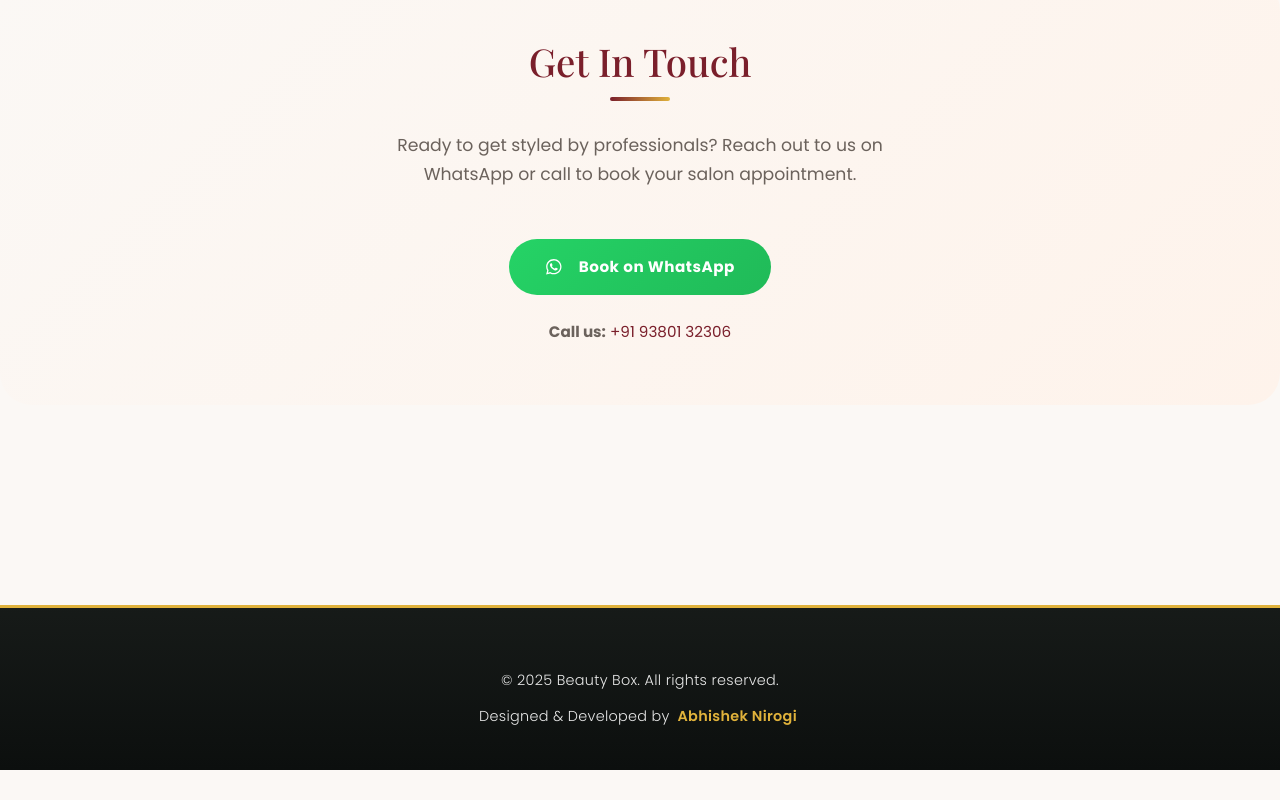
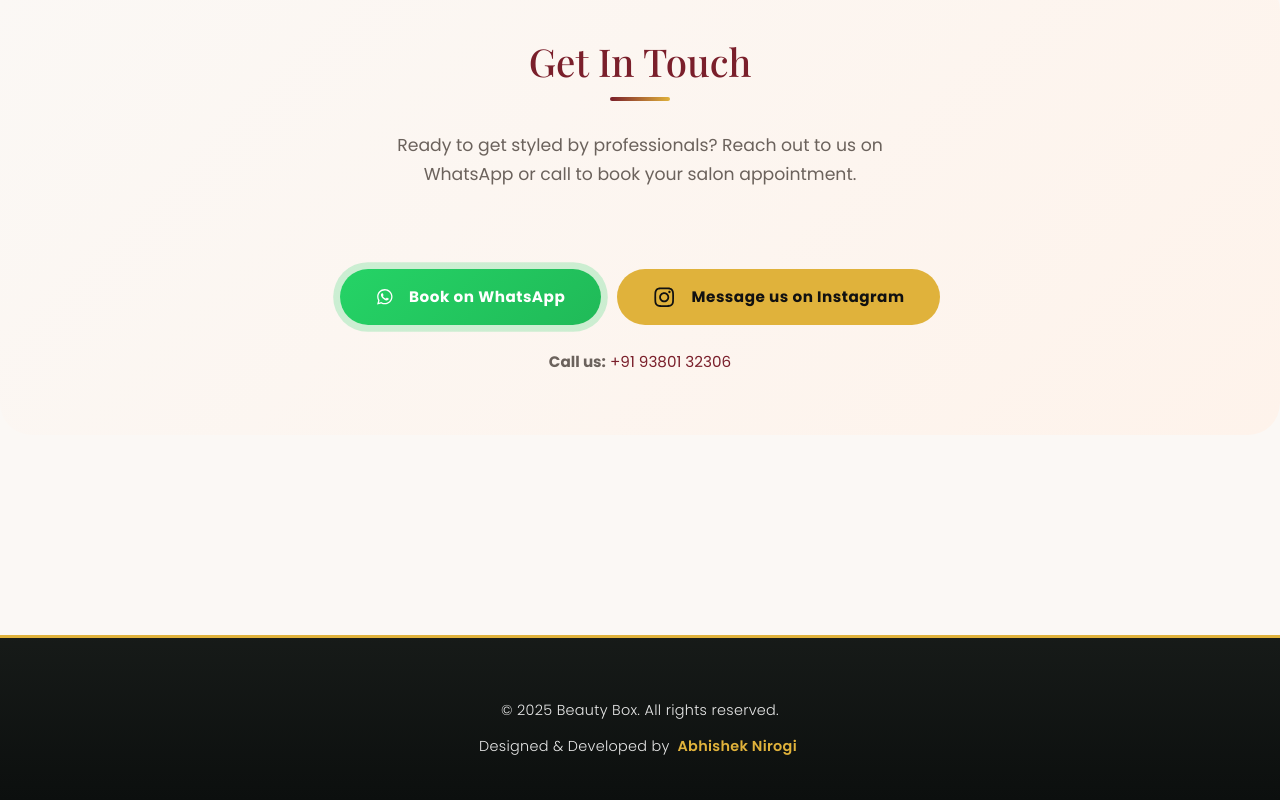
Before and after one commit to abhisheknirogi/Kalyani, a React (Vite) app: page / in a window 1280 px wide. Shown: the part 4394-5194 px from the top of the page. Before the commit the page ends 5164 px from the top, so only its background shows below. Built offline with nearby package versions, Linux system fonts and the light colour scheme.

Commit message:
instagram

```diff
--- a/src/components/Contact.jsx
+++ b/src/components/Contact.jsx
@@ -1,4 +1,4 @@
-import { FaWhatsapp } from "react-icons/fa";
+import { FaWhatsapp, FaInstagram } from "react-icons/fa";
 
 export default function Contact() {
   return (
@@ -11,6 +11,7 @@ export default function Contact() {
         </p>
 
         <div className="contact-links">
+          {/* WhatsApp Button */}
           <a
             className="btn contact-btn whatsapp-btn"
             target="_blank"
@@ -21,11 +22,26 @@ export default function Contact() {
             <FaWhatsapp className="whatsapp-icon" />
             Book on WhatsApp
           </a>
+
+          {/* Instagram Button */}
+          <a
+            className="btn contact-btn instagram-btn"
+            target="_blank"
+            rel="noopener noreferrer"
+            href="https://www.instagram.com/beauty5_box.official_acc?igsh=NTZudWd0Z2l5cmUw"
+            aria-label="Contact us on Instagram"
+          >
+            <FaInstagram className="instagram-icon" />
+            Message us on Instagram
+          </a>
         </div>
 
         <p style={{ marginTop: "24px", fontSize: "0.95rem", color: "var(--text-light)" }}>
           <strong>Call us:</strong>{" "}
-         <a href="tel:+919380132306" style={{ color: "var(--primary)", textDecoration: "none", cursor: "pointer" }}>
+          <a
+            href="tel:+919380132306"
+            style={{ color: "var(--primary)", textDecoration: "none", cursor: "pointer" }}
+          >
             +91 93801 32306
           </a>
         </p>
--- a/src/index.css
+++ b/src/index.css
@@ -2,11 +2,9 @@
   font-family: 'Poppins', -apple-system, BlinkMacSystemFont, 'Segoe UI', 'Roboto', 'Helvetica Neue', sans-serif;
   line-height: 1.6;
   font-weight: 400;
-
   color-scheme: light;
   color: #1c1a18;
   background-color: #fbf8f5;
-
   font-synthesis: none;
   text-rendering: optimizeLegibility;
   -webkit-font-smoothing: antialiased;
@@ -15,16 +13,34 @@
 }
 
 html {
-  /* Mobile-friendly viewport */
   font-size: 16px;
   -webkit-text-size-adjust: 100%;
-  -ms-text-size-adjust: 100%;
 }
 
-@media (max-width: 640px) {
-  html {
-    font-size: 14px;
-  }
+/* Consolidated Responsive Typography */
+@media (max-width: 768px) {
+  html { font-size: 14px; }
+  h1 { font-size: 1.8em; }
+  h2 { font-size: 1.4em; }
+  h3 { font-size: 1.1em; }
+}
+
+/* Global Elements */
+body {
+  margin: 0;
+  min-width: 320px;
+  min-height: 100vh;
+}
+
+h1, h2, h3, h4, h5, h6 { line-height: 1.2; margin: 0; }
+h1 { font-size: 2.8em; }
+h2 { font-size: 2rem; }
+h3 { font-size: 1.5em; }
+
+.container {
+  max-width: 1100px;
+  margin: auto;
+  padding: 0 1.2rem;
 }
 
 a {
@@ -33,136 +49,33 @@ a {
   text-decoration: none;
   transition: color 0.3s ease;
 }
-a:hover {
-  color: #e0b23b;
-}
-a:focus {
-  outline: 2px solid #e0b23b;
-  outline-offset: 2px;
-}
+a:hover { color: #e0b23b; }
+a:focus { outline: 2px solid #e0b23b; outline-offset: 2px; }
 
-body {
-  margin: 0;
-  min-width: 320px;
-  min-height: 100vh;
-}
-
-h1, h2, h3, h4, h5, h6 {
-  line-height: 1.2;
-  margin: 0;
-}
-
-h1 {
-  font-size: 2.8em;
-}
-
-h2 {
-  font-size: 2rem;
-}
-
-h3 {
-  font-size: 1.5em;
-}
-
-button {
-  border-radius: 8px;
-  border: 2px solid transparent;
-  padding: 0.75em 1.5em;
-  font-size: 1em;
-  font-weight: 600;
-  font-family: inherit;
-  background-color: #7a1f2b;
-  color: #fff;
-  cursor: pointer;
-  transition: all 0.3s ease;
-}
-button:hover {
-  background-color: #5a151f;
-  transform: translateY(-2px);
-  box-shadow: 0 8px 16px rgba(122, 31, 43, 0.2);
-}
-button:active {
-  transform: translateY(0);
-}
-button:focus-visible {
-  outline: 2px solid #e0b23b;
-  outline-offset: 2px;
-}
-
-/* Responsive typography */
-@media (max-width: 768px) {
-  :root {
-    font-size: 14px;
-  }
-
-  h1 {
-    font-size: 1.8em;
-  }
-
-  h2 {
-    font-size: 1.4em;
-  }
-
-  h3 {
-    font-size: 1.1em;
-  }
-}
-
-/* Accessibility */
-@media (prefers-reduced-motion: reduce) {
-  * {
-    animation-duration: 0.01ms !important;
-    animation-iteration-count: 1 !important;
-    transition-duration: 0.01ms !important;
-  }
-}
-
-/* Dark mode support (optional) */
-@media (prefers-color-scheme: dark) {
-  :root {
-    color: rgba(255, 255, 255, 0.9);
-    background-color: #1a1a1a;
-  }
-}
 /* Gallery Section */
 .gallery-grid {
   display: grid;
-  grid-template-columns: repeat(auto-fit, minmax(280px, 1fr));
+  grid-template-columns: repeat(auto-fill, minmax(250px, 1fr));
   gap: 20px;
   margin-top: 20px;
 }
 
-.gallery-grid img {
+.gallery-img {
   width: 100%;
   height: auto;
-  object-fit: contain; /* Shows full image */
-  border-radius: 16px;
+  object-fit: contain;
+  border-radius: 14px;
   background: #000;
+  cursor: pointer;
   transition: transform 0.3s ease, box-shadow 0.3s ease;
-}
-
-.gallery-grid img:hover {
-  transform: scale(1.02);
-  box-shadow: 0 12px 30px rgba(0,0,0,0.25);
-}
-.gallery-grid {
-  display: grid;
-  grid-template-columns: repeat(auto-fill, minmax(250px, 1fr));
-  gap: 16px;
-}
-
-.gallery-img {
-  width: 100%;
-  border-radius: 14px;
-  cursor: pointer;
-  transition: 0.3s ease;
 }
 
 .gallery-img:hover {
   transform: scale(1.05);
+  box-shadow: 0 12px 30px rgba(0,0,0,0.25);
 }
 
-/* FULLSCREEN OVERLAY */
+/* Fullscreen Overlay */
 .fullscreen-overlay {
   position: fixed;
   top: 0;
@@ -181,9 +94,9 @@ button:focus-visible {
   max-height: 95%;
   border-radius: 16px;
   box-shadow: 0 0 60px rgba(0,0,0,0.7);
+  animation: zoomIn 0.3s ease;
 }
 
-/* Close button */
 .close-btn {
   position: absolute;
   top: 20px;
@@ -194,11 +107,76 @@ button:focus-visible {
   color: white;
   cursor: pointer;
 }
-.fullscreen-img {
-  animation: zoomIn 0.3s ease;
-}
 
 @keyframes zoomIn {
   from { transform: scale(0.9); opacity: 0; }
   to { transform: scale(1); opacity: 1; }
 }
+
+/* Contact Section */
+.contact-section {
+  text-align: center;
+  padding: 60px 0;
+}
+
+.contact-links {
+  display: flex;
+  flex-wrap: wrap;
+  gap: 16px;
+  justify-content: center;
+  margin-top: 30px;
+}
+
+.contact-btn {
+  display: inline-flex;
+  align-items: center;
+  gap: 10px;
+  padding: 12px 24px;
+  border-radius: 50px;
+  font-weight: 600;
+  color: white;
+  transition: transform 0.3s ease, box-shadow 0.3s ease;
+}
+
+.whatsapp-btn {
+  background-color: #25d366;
+  animation: pulse-green 2s infinite; /* Added subtle pulse */
+}
+
+.whatsapp-btn:hover {
+  background-color: #128c7e;
+  transform: translateY(-3px);
+  box-shadow: 0 10px 20px rgba(37, 211, 102, 0.3);
+}
+
+.instagram-btn {
+  background: linear-gradient(45deg, #f58529, #dd2a7b, #8134af, #515bd4);
+}
+
+.instagram-btn:hover {
+  transform: translateY(-3px);
+  box-shadow: 0 10px 20px rgba(221, 42, 123, 0.3);
+}
+
+@keyframes pulse-green {
+  0% { box-shadow: 0 0 0 0 rgba(37, 211, 102, 0.7); }
+  70% { box-shadow: 0 0 0 10px rgba(37, 211, 102, 0); }
+  100% { box-shadow: 0 0 0 0 rgba(37, 211, 102, 0); }
+}
+
+/* Icons and Mobile */
+.whatsapp-icon, .instagram-icon { font-size: 1.4rem; }
+
+@media (max-width: 480px) {
+  .contact-links { flex-direction: column; align-items: center; }
+  .contact-btn { width: 100%; max-width: 300px; justify-content: center; }
+}
+
+/* Accessibility */
+@media (prefers-reduced-motion: reduce) {
+  * {
+    animation-duration: 0.01ms !important;
+    animation-iteration-count: 1 !important;
+    transition-duration: 0.01ms !important;
+  }
+}
```
